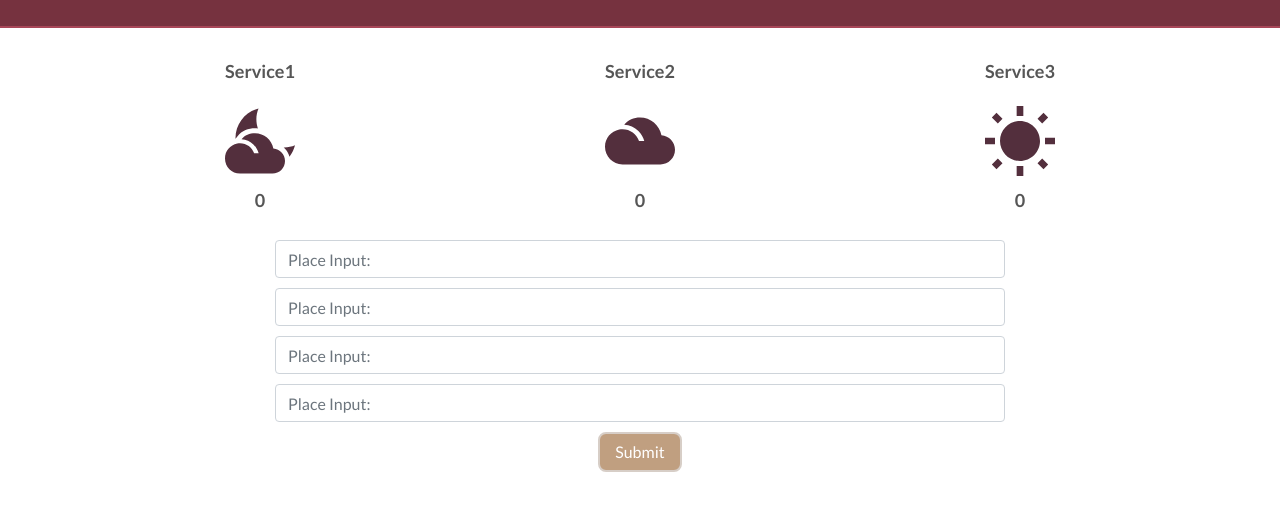
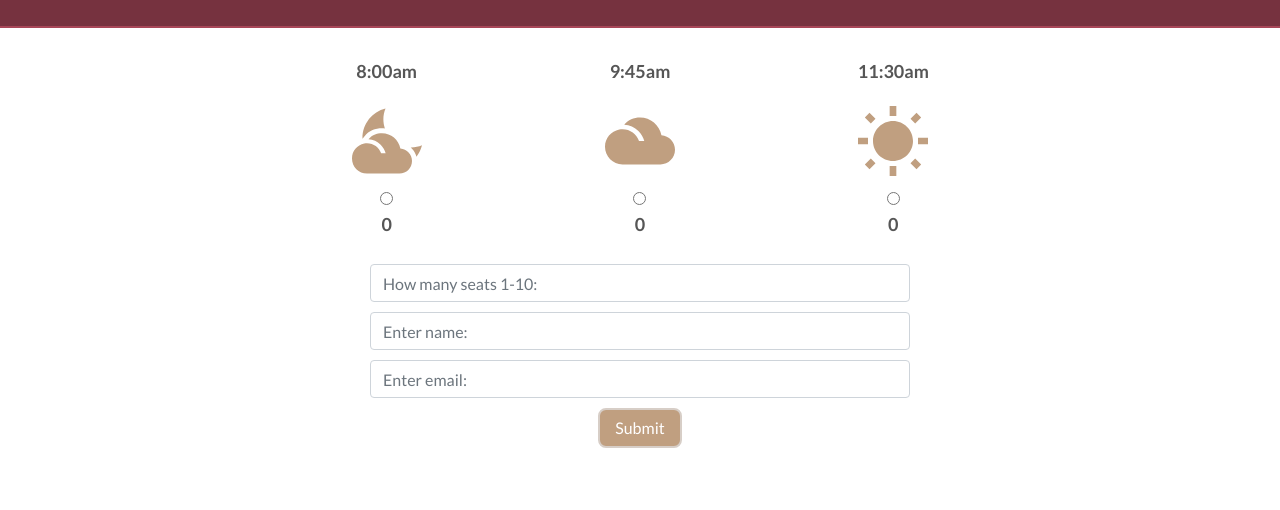
Before and after one commit to Ericarthurc/wildwood-reservation, a React (Create React App) app in the folder frontend/: page / in a window 1280 px wide. Shown: the top 510 px of the page. Built offline with nearby package versions, Linux system fonts and the light colour scheme; no server answers.

Commit message:
react frontend form work, cleaned up express routes

```diff
--- a/frontend/src/App/App.css
+++ b/frontend/src/App/App.css
@@ -19,7 +19,15 @@ ion-icon {
 }
 
 .serviceIcon {
-  color: rgb(83, 47, 61);
+  color: #C09F80;
+}
+
+.serviceIconsClicked {
+  color: #76323F;
+  -moz-transition: all 0.2s ease-in;
+  -o-transition: all 0.2s ease-in;
+  -webkit-transition: all 0.2s ease-in;
+  transition: all 0.2s ease-in;
 }
 
 .header1 {
--- a/frontend/src/App/pages/Home.js
+++ b/frontend/src/App/pages/Home.js
@@ -9,8 +9,8 @@ class Home extends Component {
     super(props)
     this.handlerDataPost = this.handlerDataPost.bind(this)
     this.handlerDataNumGet = this.handlerDataNumGet.bind(this)
+    this.radioHandler = this.radioHandler.bind(this)
     this.state = {
-      // randomNum: 0,
       number1: 0,
       number2: 0,
       number3: 0,
@@ -21,10 +21,14 @@ class Home extends Component {
 
     }
   }
+  setStateAsync(state) {
+    return new Promise((resolve) => {
+      this.setState(state, resolve)
+    });
+  }
   handlerDataNumGet() {
     axios.get('/services')
       .then(response => {
-        console.log(response.data)
         this.setState(() => {
           return {
             number1: response.data[0].serviceSeats,
@@ -34,43 +38,39 @@ class Home extends Component {
         })
       })
   }
-  // handlerRandomNumGet() {
-  //   axios.get('/api/randomNum')
-  //     .then(response => {
-  //       console.log(response.data)
-  //       this.setState(() => {
-  //         return {
-  //           randomNum: response.data.number
-  //         }
-  //       })
-  //     })
-  //     .catch(error => {
-  //       console.log(error)
-  //     })
-  // }
-  handlerDataPost(e) {
+  async handlerDataPost(e) {
     e.preventDefault();
     // e.target.elements.form1.value = ''
-    let form1 = e.target.elements.form1.value
     let form2 = e.target.elements.form2.value
     let form3 = e.target.elements.form3.value
     let form4 = e.target.elements.form4.value
+    try {
+      await this.setStateAsync(() => { return { form2: form2, form3: form3, form4: form4, } })
+      const res = await axios.post('/users',
+        { 'service': this.state.form1, 'seats': this.state.form2, 'name': this.state.form3, 'email': this.state.form4 })
+      console.log("weha", res.data)
+    } catch (e) {
+      console.log('Status:', e.response.status)
+      if (e.response.status === 400) {
+        console.log("400 ERROR")
+      } else if (e.response.status === 422) {
+        console.log("422 ERROR")
+      } else {
+        console.log("You goofed somehow")
+      }
+    }
+  }
+  radioHandler(e) {
+    let form1 = e.target.value
     this.setState(() => {
       return {
-        form1: form1,
-        form2: form2,
-        form3: form3,
-        form4: form4,
-
+        form1: form1
       }
-    }, () => {
-      axios
-        .post('/api/test',
-          [{ 'form1': this.state.form1 }, { 'form2': this.state.form2 }, { 'form3': this.state.form3 }, { 'form4': this.state.form4 }])
-        .then(response => { console.log(response.data) })
     })
   }
   render() {
+    const style1 = 'serviceIcon'
+    const style2 = 'serviceIconsClicked'
     return (
       <div className="App">
         <Navbar variant="light" className="topBar">
@@ -89,37 +89,42 @@ class Home extends Component {
             <Col></Col>
           </Row>
           <Row>
+            <Col lg={2}></Col>
             <Col>
               <div>
-                <p>Service1</p>
-                <div className="serviceIcon"><ion-icon name="cloudy-night"></ion-icon></div>
+                <p>8:00am</p>
+                <div id="" className="serviceIcon"><ion-icon name="cloudy-night"></ion-icon></div>
+                <Form.Check type="radio" value="First Service" onChange={this.radioHandler} checked={this.state.form1 === 'First Service'} />
               </div>
               <p>{this.state.number1}</p>
             </Col>
             <Col>
               <div>
-                <p>Service2</p>
-                <div className="serviceIcon"><ion-icon name="cloudy"></ion-icon></div>
+                <p>9:45am</p>
+                <div id="" className={style1}><ion-icon name="cloudy"></ion-icon></div>
+                <Form.Check type="radio" value="Second Service" onChange={this.radioHandler} checked={this.state.form1 === 'Second Service'} />
               </div>
               <p>{this.state.number2}</p>
             </Col>
             <Col>
               <div>
-                <p>Service3</p>
-                <div className="serviceIcon"><ion-icon name="sunny"></ion-icon></div>
+                <p>11:30am</p>
+                <div id="" className="serviceIcon"><ion-icon name="sunny"></ion-icon></div>
+                <Form.Check type="radio" value="Third Service" onChange={this.radioHandler} checked={this.state.form1 === 'Third Service'} />
               </div>
               <p>{this.state.number3}</p>
             </Col>
+            <Col lg={2}></Col>
           </Row>
           <Row>
             <Col></Col>
-            <Col xs={8}>
+            <Col xs={8} lg={6}>
               <Form onSubmit={this.handlerDataPost}>
                 <Form.Group>
-                  <Form.Control type="text" name="form1" placeholder="Place Input:"></Form.Control>
-                  <Form.Control type="text" name="form2" placeholder="Place Input:"></Form.Control>
-                  <Form.Control type="text" name="form3" placeholder="Place Input:"></Form.Control>
-                  <Form.Control type="text" name="form4" placeholder="Place Input:"></Form.Control>
+                  <Form.Control type="number" min="1" max="10" name="form2" placeholder="How many seats 1-10:"></Form.Control>
+                  <Form.Control type="text" name="form3" placeholder="Enter name:"></Form.Control>
+                  <Form.Control type="email" name="form4" placeholder="Enter email:"></Form.Control>
+                  {/*<Form.Control type="text" name="form4" placeholder="Place Input:"></Form.Control>*/}
                   <button className="myButton">Submit</button>
                 </Form.Group>
               </Form>
@@ -127,7 +132,7 @@ class Home extends Component {
             <Col></Col>
           </Row>
         </Container>
-      </div>
+      </div >
     )
   }
   componentDidMount() {
@@ -135,12 +140,4 @@ class Home extends Component {
   }
 }
 
-// const Header = (props) => {
-//   return (
-//     <div>
-//       <h1>{props.title}</h1>
-//     </div>
-//   )
-// }
-
 export default Home;
```
Also changed, not shown: 1 other file (tests, documents, lock files or other folders).
